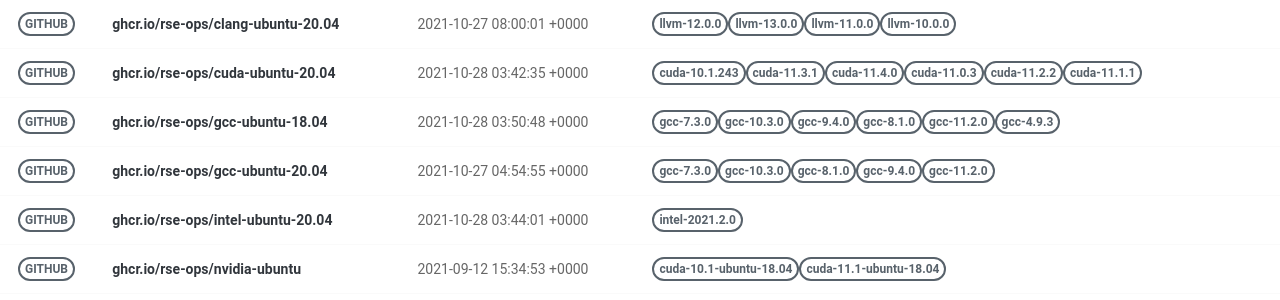
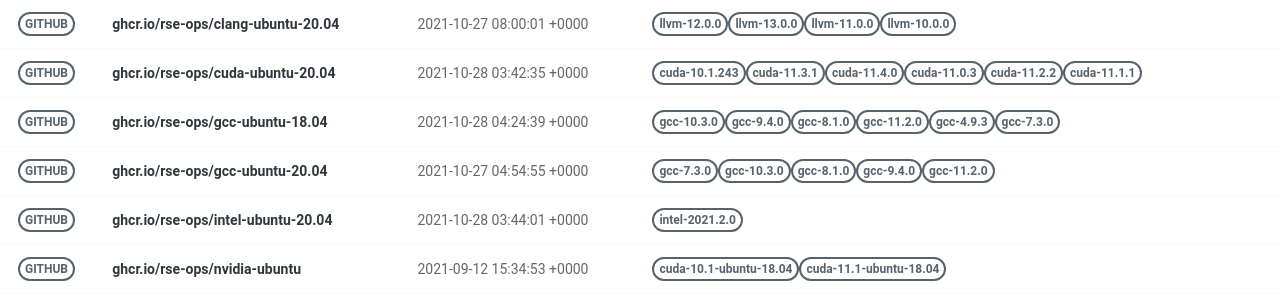
Before and after one commit to rse-ops/docker-images, a Jekyll site: the page built from pages/index.md, in a window 1280 px wide. Shown: the part 179-479 px from the top of the page. Built offline with Jekyll 4.4.1, drawn with Linux system fonts in a browser that asks for light colours; nearby versions of some CDN libraries.

Commit message:
Automated push to update library 2021-10-28

```diff
--- a/_library/ghcr.io-rse-ops-gcc-ubuntu-18.04.md
+++ b/_library/ghcr.io-rse-ops-gcc-ubuntu-18.04.md
@@ -1,14 +1,11 @@
 ---
 layout: container
 name: ghcr.io/rse-ops/gcc-ubuntu-18.04
-updated_at: 2021-10-28 03:50:48.976583
+updated_at: 2021-10-28 04:24:39.854890
 
 
 container_url: https://github.com/orgs/rse-ops/packages/container/package/gcc-ubuntu-18.04
 versions:
- - tag: gcc-7.3.0
-   dockerfile: https://github.com/rse-ops/docker-images/blob/main/ubuntu/gcc/Dockerfile
-   manifest: https://crane.ggcr.dev/manifest/ghcr.io/rse-ops/gcc-ubuntu-18.04:gcc-7.3.0
  - tag: gcc-10.3.0
    dockerfile: https://github.com/rse-ops/docker-images/blob/main/ubuntu/gcc/Dockerfile
    manifest: https://crane.ggcr.dev/manifest/ghcr.io/rse-ops/gcc-ubuntu-18.04:gcc-10.3.0
```
Also changed, not shown: other parts of _library/ghcr.io-rse-ops-gcc-ubuntu-18.04.md (+3 -0 lines).
